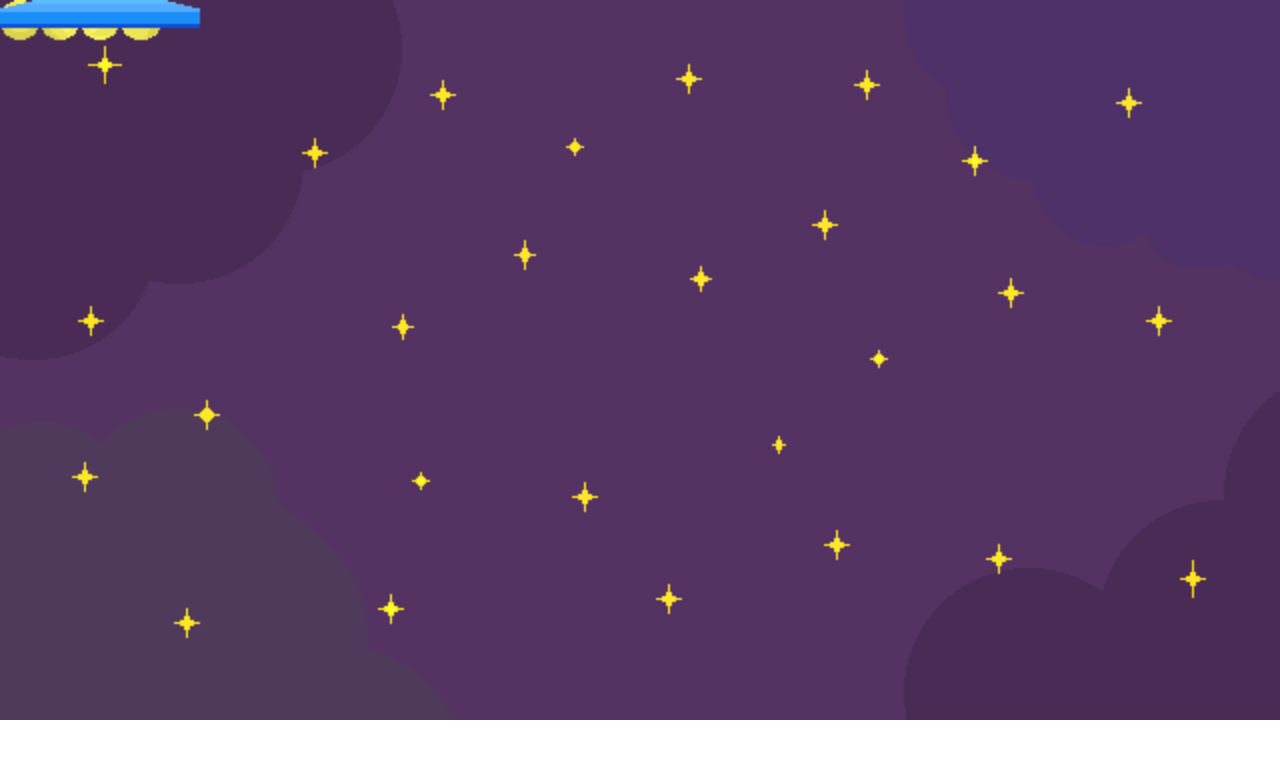
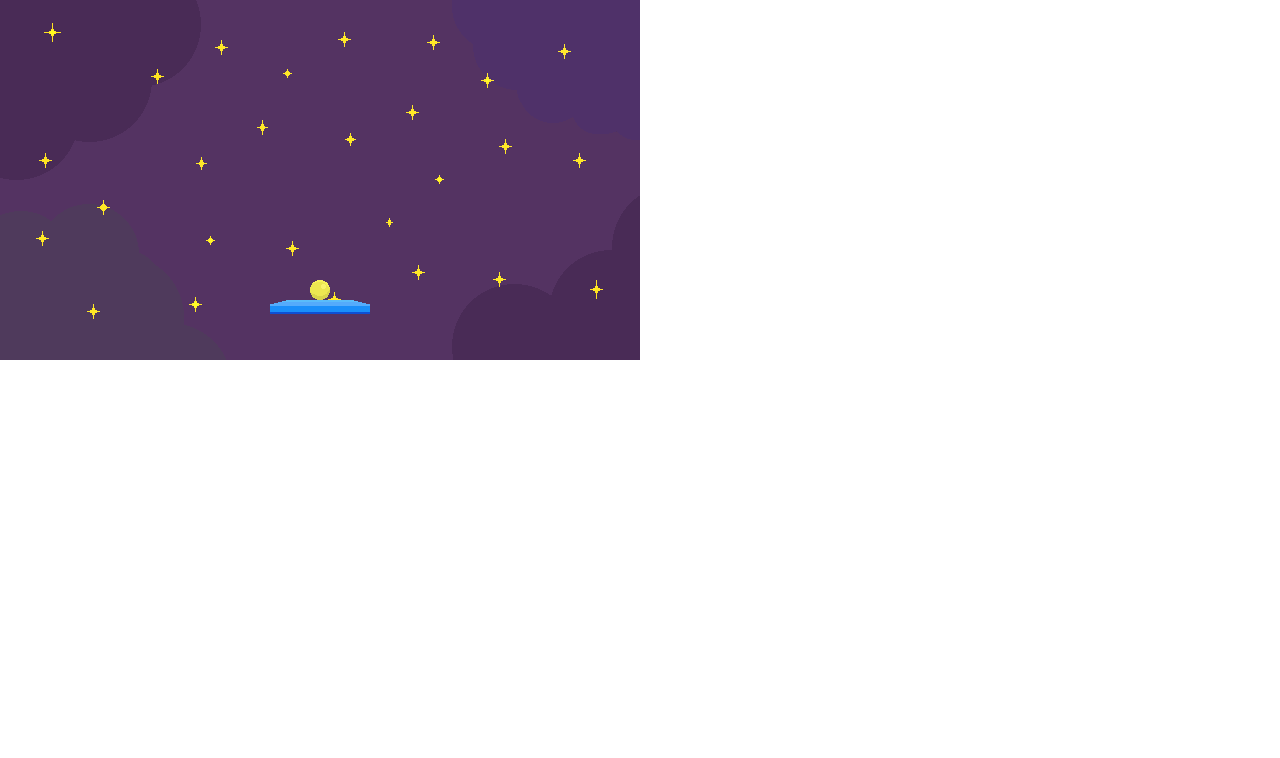
Before and after one commit to serhiirubets/arcanoid, a website built with webpack: page src/index.html in a window 1280 px wide. Built offline with nearby package versions, Linux system fonts and the light colour scheme.

Commit message:
Move platform and ball to theirs place

```diff
--- a/src/index.html
+++ b/src/index.html
@@ -7,9 +7,6 @@
       padding: 0;
       margin: 0;
     }
-    canvas {
-      width: 100%;
-    }
   </style>
 </head>
 <body>
--- /dev/null
+++ b/src/js/Components/Ball.ts
@@ -0,0 +1,6 @@
+import { BaseComponent } from './BaseComponent';
+
+export class Ball extends BaseComponent {
+  public readonly frameWidth = 20;
+  public readonly frameHeight = 20;
+}
--- /dev/null
+++ b/src/js/Components/BaseComponent.ts
@@ -0,0 +1,9 @@
+export class BaseComponent {
+  public x = 0;
+  public y = 0;
+
+  setCoords(x: number, y: number): void {
+    this.x = x;
+    this.y = y;
+  }
+}
--- /dev/null
+++ b/src/js/Components/Game.ts
@@ -0,0 +1,68 @@
+import { Platform } from './Platform';
+import backgroundImage from '../../assets/img/background.png';
+import ballImage from '../../assets/img/ball.png';
+import platformImage from '../../assets/img/platform.png';
+import { loadPicture } from '../loadPicture';
+import { getCenterXCoord } from '../helpers';
+import { Ball } from './Ball';
+import { BaseComponent } from './BaseComponent';
+
+const sprites: Record<string, string> = {
+  backgroundImage,
+  ballImage,
+  platformImage,
+};
+
+export class Game {
+  private ctx: CanvasRenderingContext2D;
+  private sprites: Record<string, HTMLImageElement> = {};
+  private platform: BaseComponent;
+  private ball: Ball;
+
+  constructor(private canvas: HTMLCanvasElement) {
+    this.ctx = this.canvas.getContext('2d') as CanvasRenderingContext2D;
+    this.platform = new Platform();
+    this.ball = new Ball();
+  }
+
+  public start() {
+    this.preload();
+    this.run();
+  }
+
+  private preload(): void {
+    Object.keys(sprites).forEach((key: string) => {
+      this.sprites[key] = new Image();
+      this.sprites[key].src = sprites[key];
+    });
+  }
+
+  private render(): void {
+    const promises = Object.keys(sprites).map((key) => loadPicture(this.sprites[key], sprites[key]));
+
+    Promise.all(promises).then(() => {
+      this.platform.setCoords(getCenterXCoord(this.canvas.width, this.sprites.platformImage.width), 300);
+      this.ball.setCoords(getCenterXCoord(this.canvas.width, 20), 280);
+
+      this.ctx.drawImage(this.sprites.backgroundImage, 0, 0);
+      this.ctx.drawImage(
+        this.sprites.ballImage,
+        0,
+        0,
+        this.ball.frameWidth,
+        this.ball.frameHeight,
+        this.ball.x,
+        this.ball.y,
+        this.ball.frameWidth,
+        this.ball.frameHeight
+      );
+      this.ctx.drawImage(this.sprites.platformImage, this.platform.x, this.platform.y);
+    });
+  }
+
+  private run(): void {
+    window.requestAnimationFrame(() => {
+      this.render();
+    });
+  }
+}
--- /dev/null
+++ b/src/js/Components/Platform.ts
@@ -0,0 +1,3 @@
+import { BaseComponent } from './BaseComponent';
+
+export class Platform extends BaseComponent {}
--- a/src/js/Game.ts
+++ /dev/null
@@ -1,47 +0,0 @@
-import backgroundImage from '../assets/img/background.png';
-import ballImage from '../assets/img/ball.png';
-import platformImage from '../assets/img/platform.png';
-import { loadPicture } from './loadPicture';
-
-const sprites: Record<string, string> = {
-  backgroundImage,
-  ballImage,
-  platformImage,
-};
-
-export class Game {
-  private ctx: CanvasRenderingContext2D;
-  private sprites: Record<string, HTMLImageElement> = {};
-
-  constructor(private canvas: HTMLCanvasElement) {
-    this.ctx = this.canvas.getContext('2d') as CanvasRenderingContext2D;
-  }
-
-  public start() {
-    this.preload();
-    this.run();
-  }
-
-  private preload(): void {
-    Object.keys(sprites).forEach((key: string) => {
-      this.sprites[key] = new Image();
-      this.sprites[key].src = sprites[key];
-    });
-  }
-
-  private render(): void {
-    const promises = Object.keys(sprites).map((key) => loadPicture(this.sprites[key], sprites[key]));
-
-    Promise.all(promises).then(() => {
-      this.ctx.drawImage(this.sprites.backgroundImage, 0, 0);
-      this.ctx.drawImage(this.sprites.ballImage, 0, 0);
-      this.ctx.drawImage(this.sprites.platformImage, 0, 0);
-    });
-  }
-
-  private run(): void {
-    window.requestAnimationFrame(() => {
-      this.render();
-    });
-  }
-}
--- /dev/null
+++ b/src/js/helpers.ts
@@ -0,0 +1,3 @@
+export const getCenterXCoord = (canvasWidth: number, elementWidth: number): number => {
+  return canvasWidth / 2 - elementWidth / 2;
+};
--- a/src/js/index.ts
+++ b/src/js/index.ts
@@ -1,4 +1,4 @@
-import { Game } from './Game';
+import { Game } from './Components/Game';
 
 const canvas = document.querySelector('#canvas') as HTMLCanvasElement;
 const game = new Game(canvas);
```
